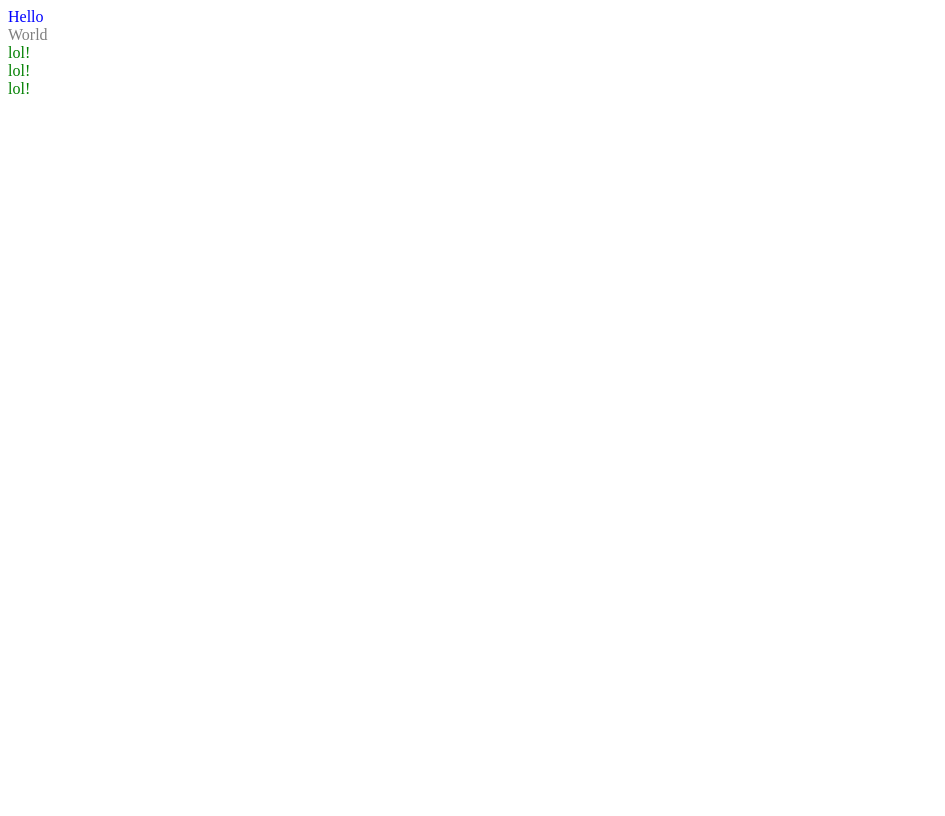
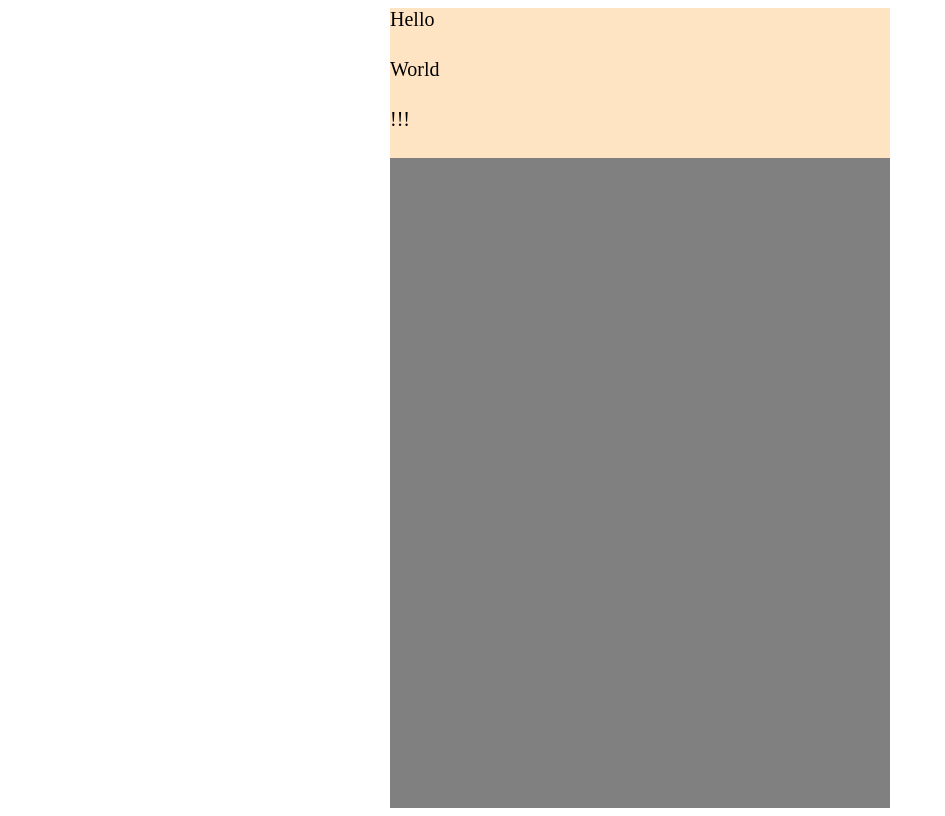
Before and after one commit to UIC-CS484/assignment-1---team-project-proposal-team-8, a plain HTML site: page proposal.html in a window 1280 px wide. Shown: the whole page, without its empty margins (0-945 px from the left). Drawn offline with Linux system fonts and the light colour scheme.

Commit message:
updated readme & added basic page structure

```diff
--- a/proposal.html
+++ b/proposal.html
@@ -5,29 +5,32 @@
     <title>Title</title>
     <style>
         .page {
-            color: blue;
+            font-size: 20px;
         }
         .container {
-            color: gray;
+            width: 500px;
+            height: 100vh;
+            background-color: gray;
+            margin: 0 auto;
         }
         .row {
-            color: green;
+            width: 100%;
+            height: 50px;
+            background-color: bisque;
         }
     </style>
 </head>
 <body>
 <div class="page">
-    Hello
     <div class="container">
-        World
         <div class="row">
-            lol!
+            Hello
         </div>
         <div class="row">
-            lol!
+            World
         </div>
         <div class="row">
-            lol!
+            !!!
         </div>
     </div>
 </div>
```
Also changed, not shown: 1 other file.
